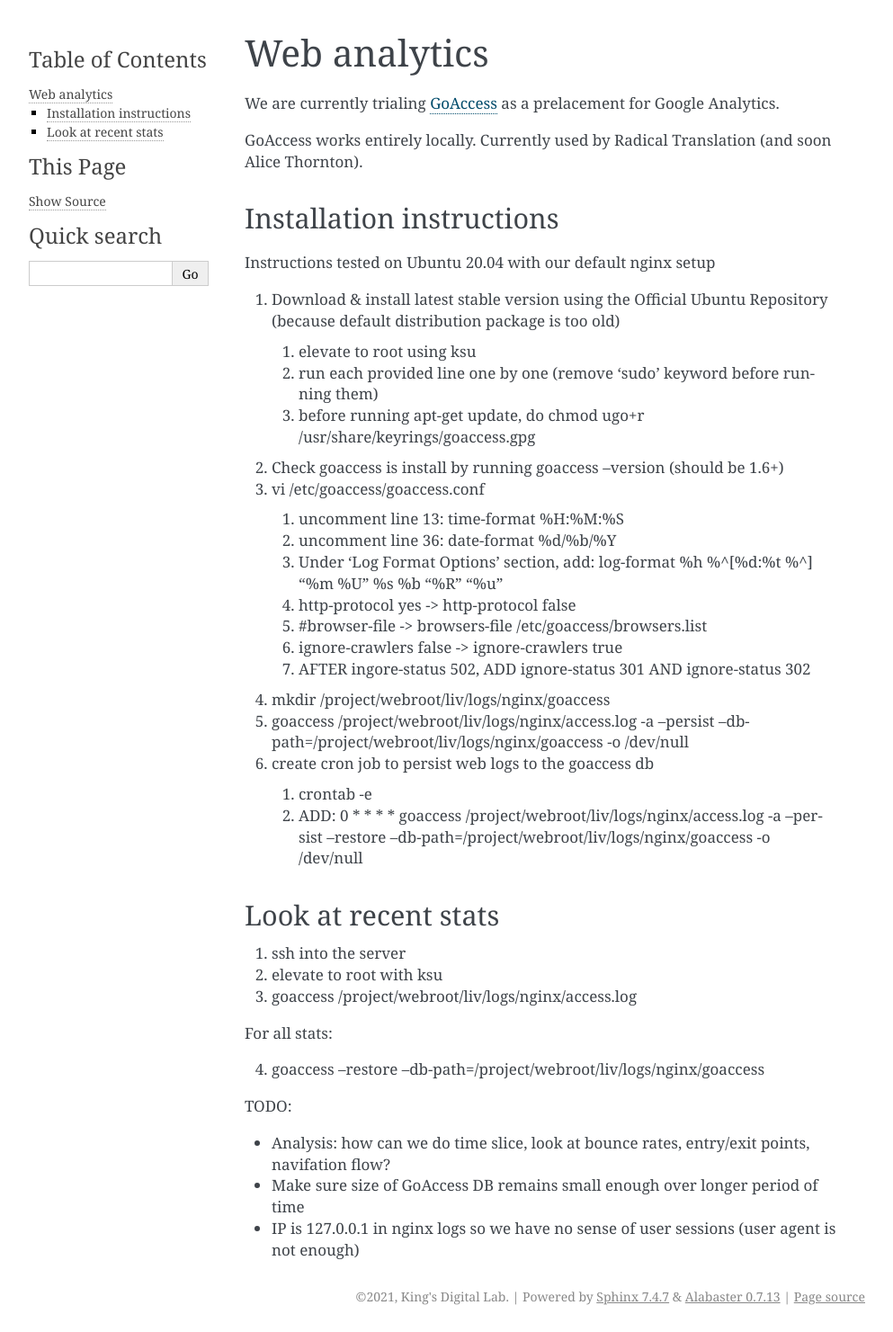
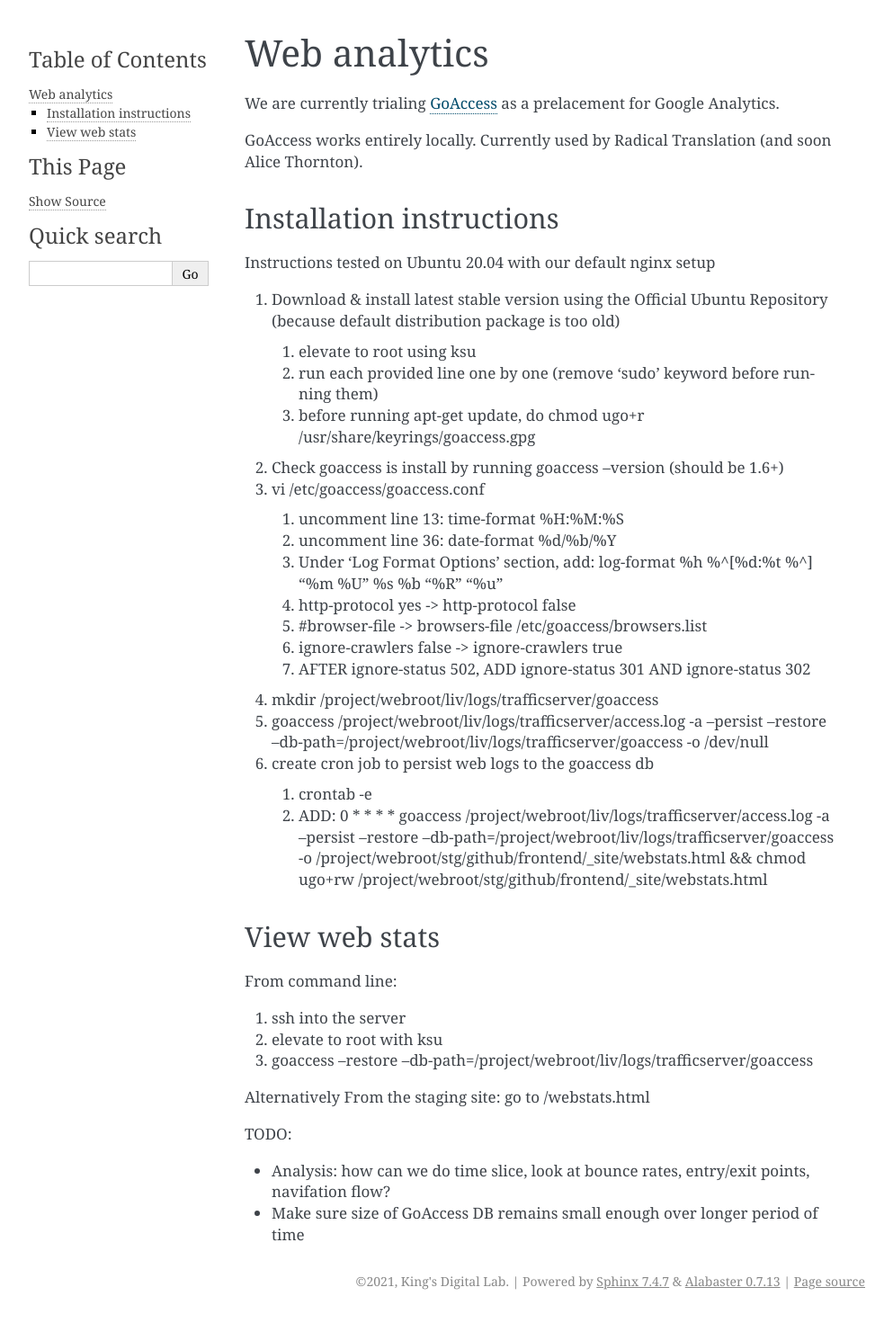
Before and after one commit to kingsdigitallab/reusable-components, a Sphinx documentation site: the page built from docs/reference/web-analytics.rst, in a window 1280 px wide. Shown: the whole page at 90% size, without its empty margins (148-1141 px from the left). Built offline with Sphinx 7.4.7, drawn with Linux system fonts in a browser that asks for light colours.

Commit message:
Added reference doc to install web analytics on our new servers.

```diff
--- /dev/null
+++ b/docs/howto/export-svg-from-miro.rst
@@ -0,0 +1,6 @@
+How to export an SVG from Miro board
+
+Export the board as a PDF
+Then use the following command to extract the SVG:
+
+pdftocairo -svg board.pdf board.svg
--- a/docs/reference/web-analytics.rst
+++ b/docs/reference/web-analytics.rst
@@ -25,30 +25,27 @@ Instructions tested on Ubuntu 20.04 with our default nginx setup
    4. http-protocol yes -> http-protocol false
    5. #browser-file -> browsers-file /etc/goaccess/browsers.list
    6. ignore-crawlers false -> ignore-crawlers true
-   7. AFTER ingore-status 502, ADD ignore-status 301 AND ignore-status 302
+   7. AFTER ignore-status 502, ADD ignore-status 301 AND ignore-status 302
 
-4. mkdir /project/webroot/liv/logs/nginx/goaccess
-5. goaccess /project/webroot/liv/logs/nginx/access.log -a --persist --db-path=/project/webroot/liv/logs/nginx/goaccess -o /dev/null
+4. mkdir /project/webroot/liv/logs/trafficserver/goaccess
+5. goaccess /project/webroot/liv/logs/trafficserver/access.log -a --persist --restore --db-path=/project/webroot/liv/logs/trafficserver/goaccess -o /dev/null
 6. create cron job to persist web logs to the goaccess db
 
    1. crontab -e
-   2. ADD: 0 * * * * goaccess /project/webroot/liv/logs/nginx/access.log -a --persist --restore --db-path=/project/webroot/liv/logs/nginx/goaccess -o /dev/null
+   2. ADD: 0 * * * * goaccess /project/webroot/liv/logs/trafficserver/access.log -a --persist --restore --db-path=/project/webroot/liv/logs/trafficserver/goaccess -o /project/webroot/stg/github/frontend/_site/webstats.html && chmod ugo+rw /project/webroot/stg/github/frontend/_site/webstats.html
 
-Look at recent stats
---------------------
+View web stats
+--------------
 
+From command line:
 
 1. ssh into the server
 2. elevate to root with ksu
-3. goaccess /project/webroot/liv/logs/nginx/access.log
+3. goaccess --restore --db-path=/project/webroot/liv/logs/trafficserver/goaccess
 
-For all stats:
-
-4. goaccess --restore --db-path=/project/webroot/liv/logs/nginx/goaccess
-
+Alternatively From the staging site: go to /webstats.html
 
 TODO:
 
 * Analysis: how can we do time slice, look at bounce rates, entry/exit points, navifation flow?
 * Make sure size of GoAccess DB remains small enough over longer period of time
-* IP is 127.0.0.1 in nginx logs so we have no sense of user sessions (user agent is not enough)
```
Also changed, not shown: docs/explanation/xml-tools.rst (added, +21 -0 lines).
